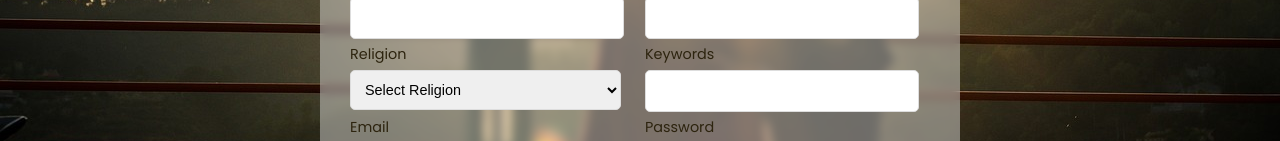
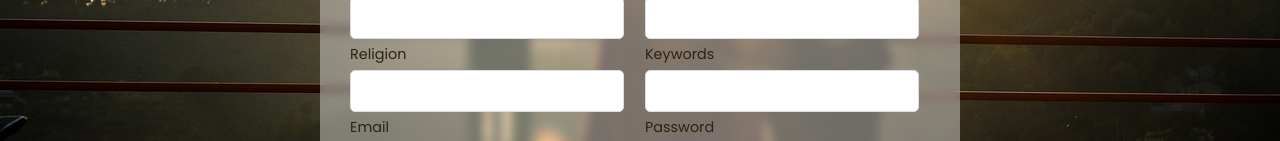
Before and after one commit to ZainManzoor2003/shadi, a React (Vite) app in the folder client/: page /registration in a window 1280 px wide. Shown: the part 389-530 px from the top of the page. Built offline with nearby package versions, Linux system fonts and the light colour scheme; no server answers.

Commit message:
chnages for religion

```diff
--- a/client/src/componenets/login/Login.jsx
+++ b/client/src/componenets/login/Login.jsx
@@ -27,7 +27,7 @@ export default function Login() {
             }
         };
 
-        // checkAuthToken();
+        checkAuthToken();
     }, []);
 
     const handleLogin = async (e) => {
--- a/client/src/componenets/registration/Registration.jsx
+++ b/client/src/componenets/registration/Registration.jsx
@@ -352,13 +352,9 @@ export default function Registration() {
                             <div class="form-row">
                                 <div class="form-col">
                                     <label id="la">Religion</label>
-                                    <select id="age" name="religion"
+                                    <input type="text" name="religion"
                                         value={user.religion}
-                                        onChange={handleInputChange}>
-                                        <option value="">Select Religion</option>
-                                        <option value="Islam">Islam</option>
-                                        <option value="Hindu">Hindu</option>
-                                    </select>
+                                        onChange={handleInputChange} />
                                 </div>
                                 <div class="form-col">
                                     <label id="la">Keywords</label>
```
